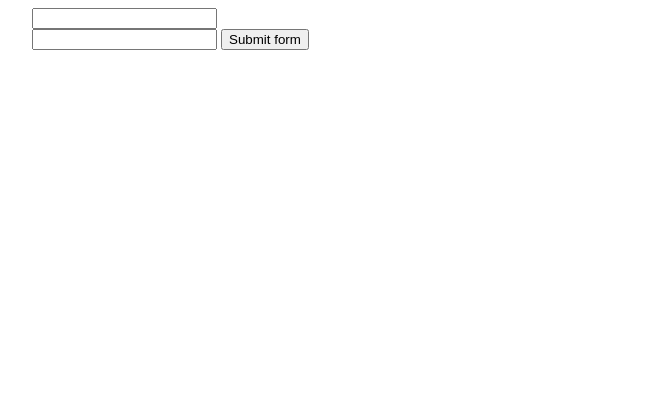
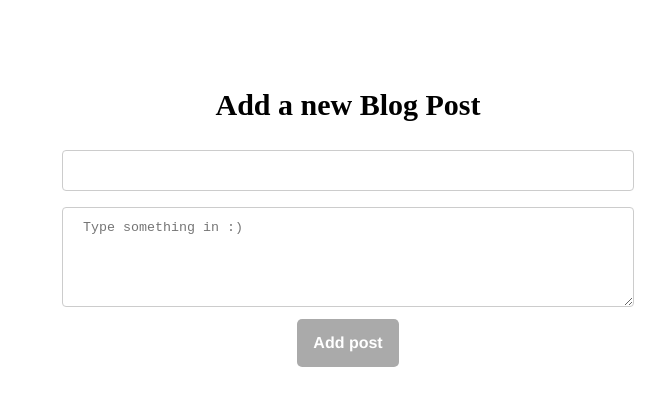
Before and after one commit to timur27/personal-website, a website: page frontend/static/html/blog-post-form.html in a window 1280 px wide. Shown: the whole page, without its empty margins (292-957 px from the left). Drawn offline with Linux system fonts and the light colour scheme.

Commit message:
Add basic styling to blog-post-form

```diff
--- a/frontend/static/css/blogpost.css
+++ b/frontend/static/css/blogpost.css
@@ -2,3 +2,57 @@ div.blog-post {
     margin: auto;
     width: 50%;
 }
+
+div.header {
+    padding: 60px;
+    text-align: center;
+    font-size: 15px;
+}
+
+/* --styling of the blog post title and content-- */
+/* todo try to "inherit" fields at some point  */
+#add-blog-post-form input[type=text]:not(#blogPostDesc) {
+    width: 100%;
+    padding: 12px 20px;
+    margin: 8px 0;
+    display: inline-block;
+    border: 1px solid #ccc;
+    border-radius: 4px;
+    box-sizing: border-box;
+}
+
+#blogPostContent {
+    width: 100%;
+    padding: 12px 20px;
+    margin: 8px 0;
+    display: inline-block;
+    border: 1px solid #ccc;
+    border-radius: 4px;
+    box-sizing: border-box;
+    height: 100px;
+}
+/* --styling of the text input boxes-- */
+
+/* styles for buttons */
+.button {
+	display: inline-block;
+  margin: 0;
+  padding: 0.75rem 1rem;
+	border: 0;
+	border-radius: 0.317rem;
+	background-color: #aaa;
+	color: #fff;
+	text-decoration: none;
+	font-weight: 700;
+	font-size: 1rem;
+  line-height: 1.5;
+	font-family: "Helvetica Neue", Arial, sans-serif;
+	cursor: pointer;
+	-webkit-appearance: none;
+	-webkit-font-smoothing: antialiased;
+}
+
+.button:hover {
+	opacity: 0.85;
+}
+/* styles for buttons */
--- a/frontend/static/html/blog-post-form.html
+++ b/frontend/static/html/blog-post-form.html
@@ -4,13 +4,16 @@
     <link rel="stylesheet" href="/static/css/blogpost.css">
 </head>
 <body>
-    <div class="blog-post" id="blog-post">
-        <form id="add-blog-post-form" onsubmit="return getAllPosts();">
-            <input type="text" id="blogPostTitle" name="blogPostTitle">
-            <br>
-            <input type="text" id="blogPostDesc" name="blogPostDesc">
-            <button type="submit">Submit form</button>
-        </form>
+    <div class="header">
+        <h1>Add a new Blog Post</h1>
+        <div class="blog-post" id="blog-post">
+            <form id="add-blog-post-form" onsubmit="return getAllPosts();">
+                <input type="text" id="blogPostTitle" name="blogPostTitle">
+                <br>
+                <textarea id="blogPostContent" name="blogPostContent" placeholder="Type something in :)"></textarea>
+                <button class="button" type="submit">Add post</button>
+            </form>
+        </div>
     </div>
 </body>
 </html>
--- a/frontend/static/js/posts/blogposts_read_model.js
+++ b/frontend/static/js/posts/blogposts_read_model.js
@@ -1,4 +1,3 @@
 function getAllPosts() {
-    console.log('we are at place');
     return getPosts();
 }
--- a/frontend/static/js/posts/blogposts_write_model.js
+++ b/frontend/static/js/posts/blogposts_write_model.js
@@ -1,7 +1,7 @@
 document.getElementById("add-blog-post-form")
     .addEventListener("submit", function(e){
         var title = document.getElementById("blogPostTitle").value;
-        var desc = document.getElementById("blogPostDesc").value;
+        var desc = document.getElementById("blogPostContent").value;
 
         addPost(title, desc);
     });
```
